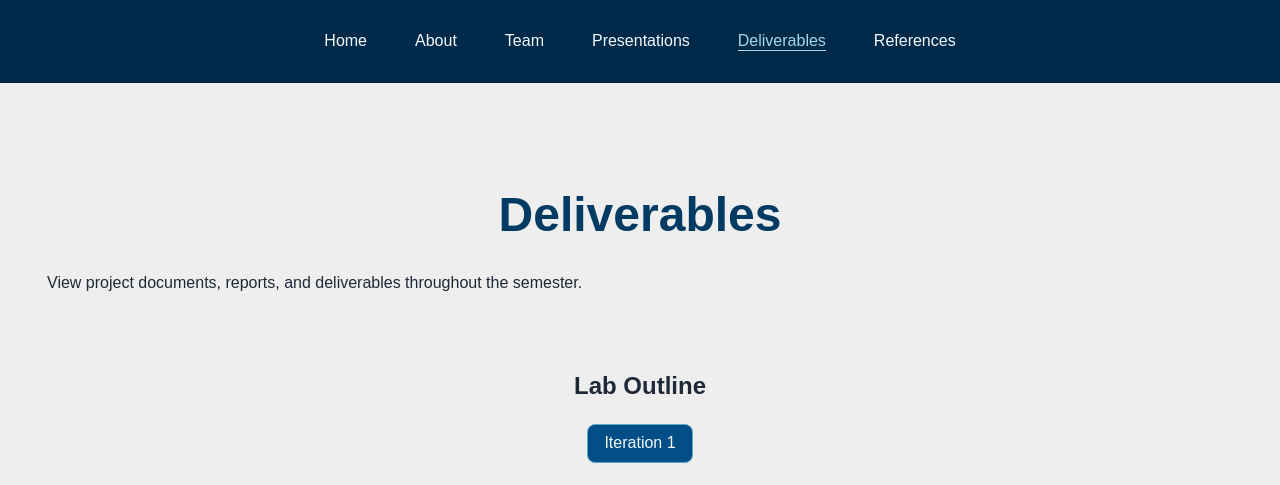
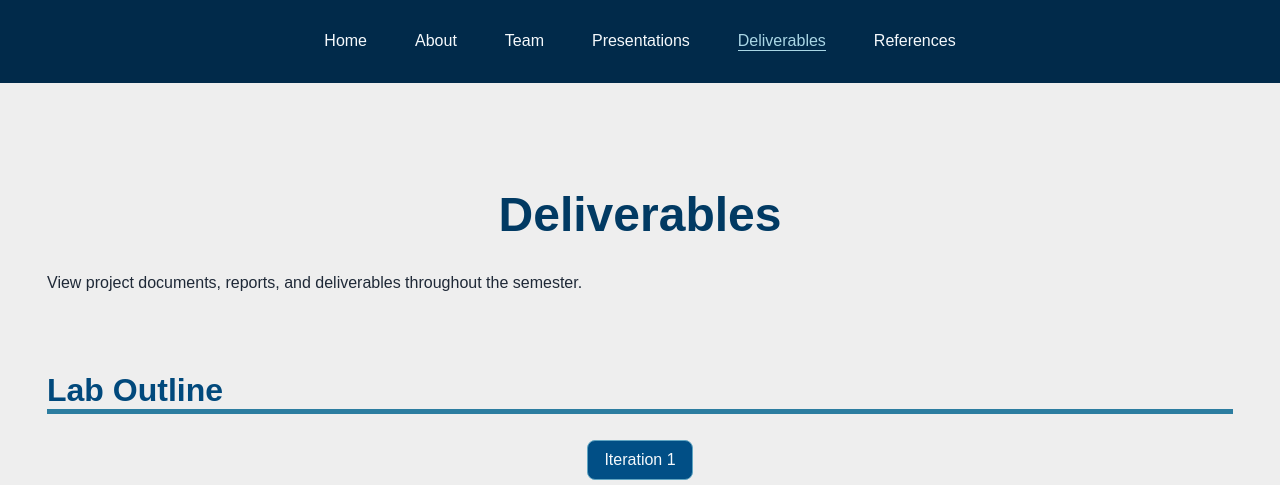
Before and after one commit to classes-together/classes-together.github.io, a Jekyll site: the page built from deliverables.html, in a window 1280 px wide. Shown: the top 485 px of the page. Built offline with Jekyll 4.4.1, drawn with Linux system fonts in a browser that asks for light colours; grey boxes are pictures that could not be loaded.

Commit message:
Added document section styling

```diff
--- a/assets/css/style.css
+++ b/assets/css/style.css
@@ -185,16 +185,20 @@ footer .copyright {
 }
 
 .document-group > h2 {
-  text-align: center;
-  margin-bottom: 1.5rem;
+  font-size: 2rem;
+  color: var(--blue-deep);
+  font-weight: 600;
+  text-align: left;
+
+  border-bottom: 5px solid var(--blue-medium);
 }
 
 .document-tabs {
   display: flex;
   flex-wrap: wrap;
   justify-content: center;
-  gap: 0.5rem;
-  margin-bottom: 1.5rem;
+  gap: 1rem;
+  margin-bottom: 2rem;
 }
 
 .document-tab {
```
